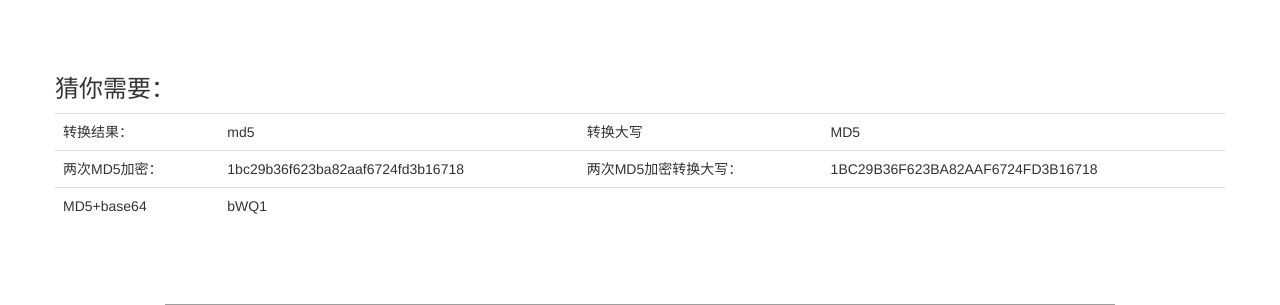
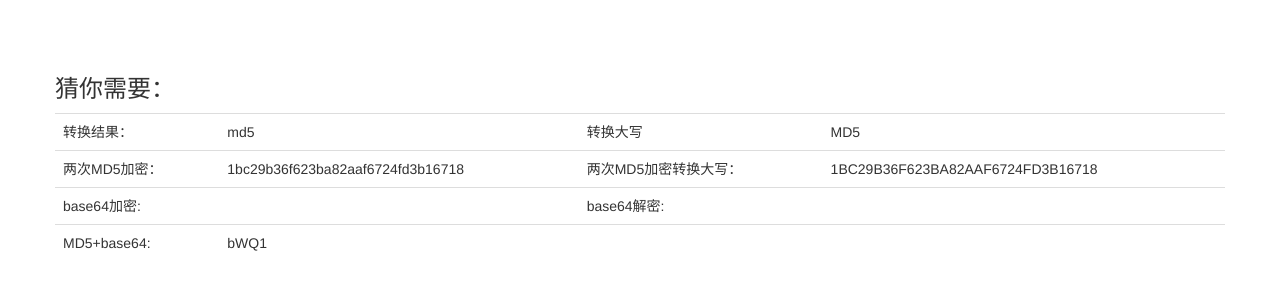
Before and after one commit to phalapi/Web-Tools, a PHP site: page /md5/index.php in a window 1280 px wide. Shown: the part 264-569 px from the top of the page. Run offline with PHP 8.4, Linux system fonts and the light colour scheme; some libraries are stand-ins or nearby versions; grey boxes are pictures that could not be loaded.

Commit message:
添加base64加解密

```diff
--- a/md5/index.php
+++ b/md5/index.php
@@ -80,7 +80,13 @@ require WEB_TOOLS_ROOT . '/header.html';
             <td><?php  echo strtoupper(md5($outputMD5)) ; ?></td>
         </tr>
         <tr>
-            <td>MD5+base64</td>
+            <td>base64加密:</td>
+            <td><?php  echo base64_encode($inputMD5) ; ?></td>
+            <td>base64解密:</td>
+            <td><?php  echo base64_decode($inputMD5) ; ?></td>
+        </tr>
+        <tr>
+            <td>MD5+base64:</td>
             <td><?php  echo base64_encode($outputMD5) ; ?></td>
             <td></td>
             <td></td>
```
